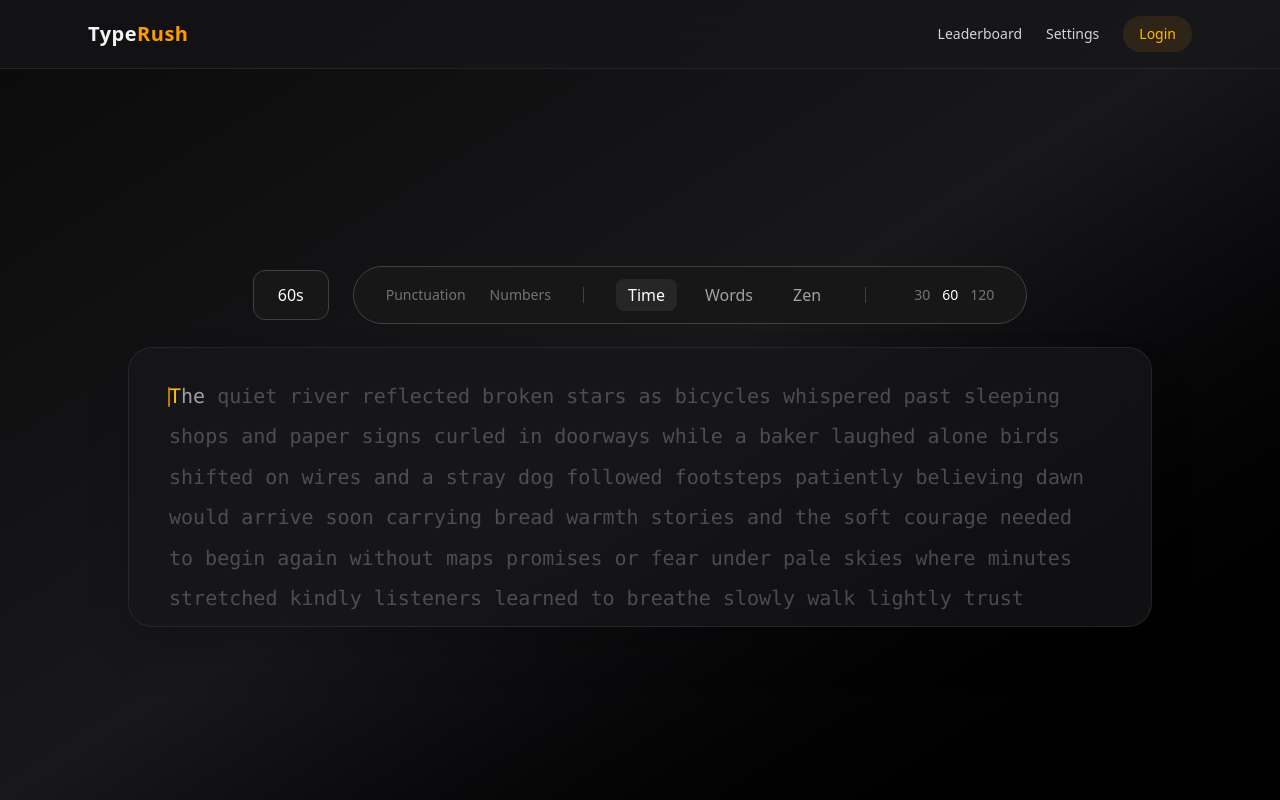
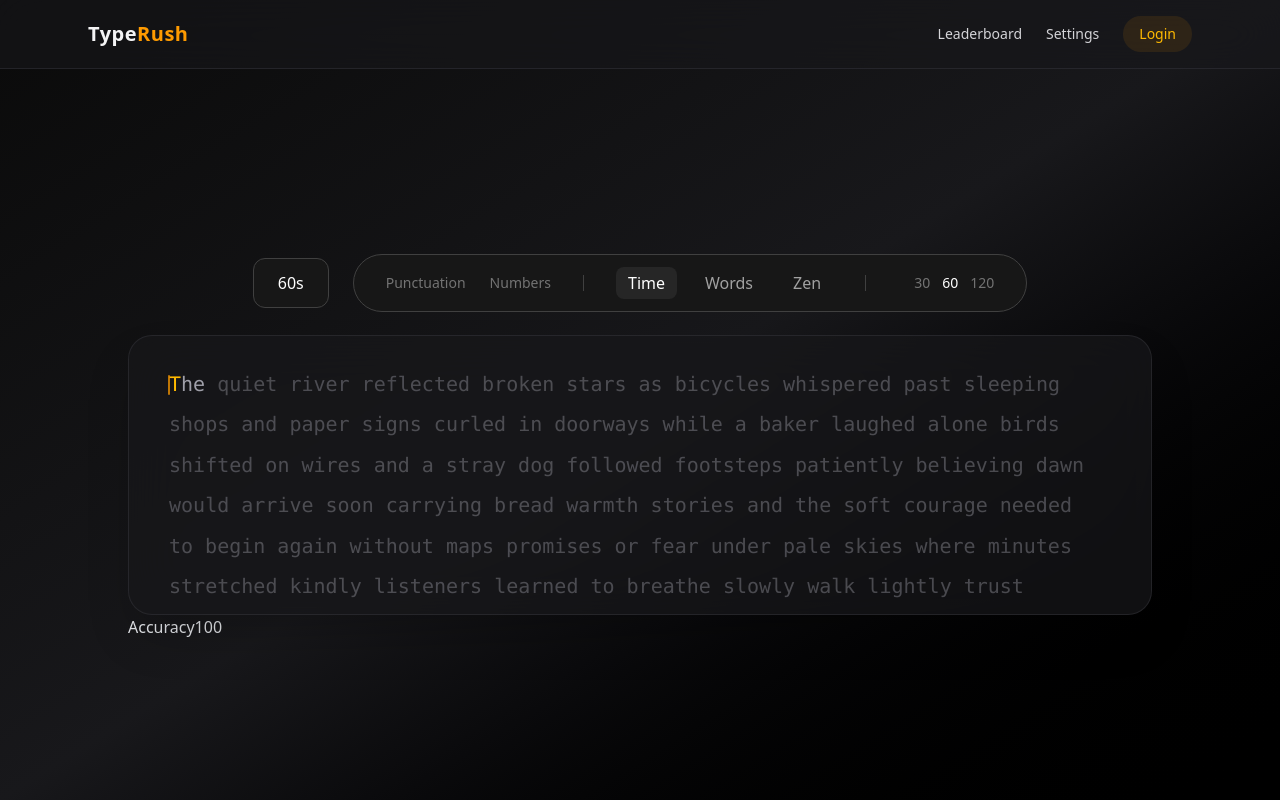
Before and after one commit to iXION82/TypeRush, a React (Vite) app in the folder frontend-project/: page / in a window 1280 px wide. Built offline with nearby package versions, Linux system fonts and the light colour scheme.

Commit message:
Added Accuracy metric

```diff
--- a/frontend-project/src/components/typingBox.tsx
+++ b/frontend-project/src/components/typingBox.tsx
@@ -1,4 +1,4 @@
-import { useEffect, useLayoutEffect, useRef, useState } from "react";
+import { useMemo, useEffect, useLayoutEffect, useRef, useState } from "react";
 import { TypingNavbar } from "./typingNavbar";
 
 type Mode = "time" | "words" | "zen";
@@ -8,11 +8,15 @@ type Level = 1 | 2 | 3 | null;
 
 export function TypingBox() {
     const text = "The quiet river reflected broken stars as bicycles whispered past sleeping shops and paper signs curled in doorways while a baker laughed alone birds shifted on wires and a stray dog followed footsteps patiently believing dawn would arrive soon carrying bread warmth stories and the soft courage needed to begin again without maps promises or fear under pale skies where minutes stretched kindly listeners learned to breathe slowly walk lightly trust silence memory chance rhythm time forward together tonight softly";
-    const words = text.split(" ");
+    const words = useMemo(() => text.split(" "), []);
 
     const [currentWordIdx, setCurrentWordIdx] = useState(0);
     const [currentLetterIdx, setCurrentLetterIdx] = useState(0);
     const [typedWords, setTypedWords] = useState<string[]>([]);
+    const [stats, setStats] = useState({
+        correctChar: 0,
+        incorrectChar: 0
+    })
 
     const [mode, setMode] = useState<Mode>("time");
     const [timer, setTimer] = useState(60);
@@ -90,9 +94,20 @@ export function TypingBox() {
             if (e.key.length > 1 && e.key !== "Backspace" && e.key !== " ") return;
 
             const currentTyped = typedWords[currentWordIdx] || "";
+            const currentTargetWord = words[currentWordIdx];
 
             if (e.key === "Backspace") {
                 if (currentLetterIdx > 0) {
+                    const charDeleted = currentTyped[currentTyped.length - 1];
+                    const charExpected = currentTargetWord[currentLetterIdx - 1];
+
+                    if (charDeleted === charExpected) {
+                        setStats((prev) => ({
+                            ...prev,
+                            correctChar: Math.max(0, prev.correctChar - 1),
+                        }));
+                    }
+
                     const updated = [...typedWords];
                     updated[currentWordIdx] = currentTyped.slice(0, -1);
                     setTypedWords(updated);
@@ -102,7 +117,7 @@ export function TypingBox() {
             }
 
             if (e.key === " ") {
-                if (currentLetterIdx === 0 && currentTyped === "") return;
+                if (currentLetterIdx === 0 && currentTyped === "") return; // Prevent empty jumps
                 setCurrentWordIdx((i) => i + 1);
                 setCurrentLetterIdx(0);
                 return;
@@ -112,11 +127,26 @@ export function TypingBox() {
             updated[currentWordIdx] = currentTyped + e.key;
             setTypedWords(updated);
             setCurrentLetterIdx((i) => i + 1);
+
+            const charExpected = currentTargetWord[currentLetterIdx];
+
+            if (charExpected && e.key === charExpected) {
+                setStats((prev) => ({ ...prev, correctChar: prev.correctChar + 1 }));
+            } else {
+                setStats((prev) => ({ ...prev, incorrectChar: prev.incorrectChar + 1 }));
+            }
         };
 
         window.addEventListener("keydown", handleKeyDown);
         return () => window.removeEventListener("keydown", handleKeyDown);
-    }, [currentLetterIdx, currentWordIdx, typedWords]);
+    }, [currentLetterIdx, currentWordIdx, typedWords, words]);
+
+    const calculateAccuracy = () => {
+        const total = stats.correctChar + stats.incorrectChar;
+        if (total === 0) return 100;
+
+        return ((stats.correctChar / total) * 100).toFixed(2);
+    };
 
     return (
         <div className="flex items-center justify-center w-full">
@@ -212,6 +242,9 @@ export function TypingBox() {
                         })}
                     </div>
                 </div>
+                <div>
+                    Accuracy{calculateAccuracy()}
+                </div>
             </div>
         </div>
     );
--- a/frontend-project/src/components/typingNavbarComponents.tsx
+++ b/frontend-project/src/components/typingNavbarComponents.tsx
@@ -12,7 +12,7 @@ export function Toggle({
       onClick={onClick}
       className={`
         text-sm cursor-pointer transition-colors
-        ${active ? "text-white" : "text-neutral-500 hover:text-neutral-300"}
+        ${active ? "text-white" : "text-neutral-500 hover:text-amber-400 transition"}
       `}
     >
       {label}
@@ -37,7 +37,7 @@ export function ModeButton({
         px-3 py-1 rounded-lg cursor-pointer transition-all
         ${active
           ? "bg-neutral-800 text-white"
-          : "text-neutral-400 hover:text-white"}
+          : "text-neutral-400 hover:text-amber-400 transition"}
       `}
     >
       {label}
@@ -61,7 +61,7 @@ export function LevelGroup({
           onClick={() => onSelect(v)}
           className={`
             text-sm cursor-pointer transition-colors
-            ${active == v ? "text-white" : "text-neutral-500 hover:text-neutral-300"}
+            ${active == v ? "text-white" : "text-neutral-500 hover:text-amber-400 transition"}
           `}
         >
           {v}
```
